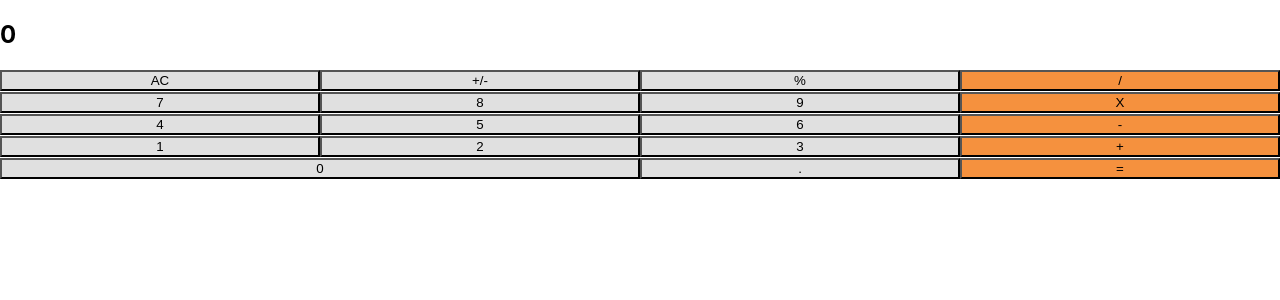
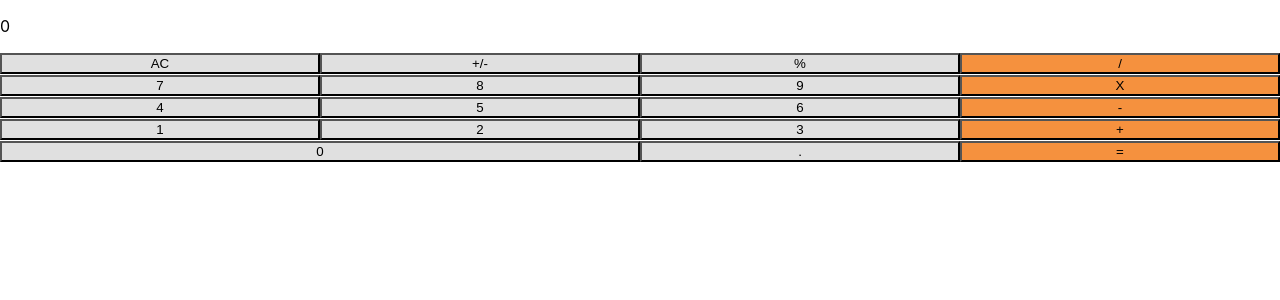
Before and after one commit to simandebvu/calc-eact, a React (Create React App) app: page / in a window 1280 px wide. Shown: the top 300 px of the page. Built offline with nearby package versions, Linux system fonts and the light colour scheme.

Commit message:
style: fix display

```diff
--- a/src/components/Display.js
+++ b/src/components/Display.js
@@ -4,8 +4,8 @@ import PropTypes from 'prop-types';
 function Display(props) {
   const { answer } = props;
   return (
-    <div className="calcResults">
-      <h2>{answer}</h2>
+    <div className="calcResults display">
+      <p className="answer">{answer}</p>
     </div>
   );
 }
```
